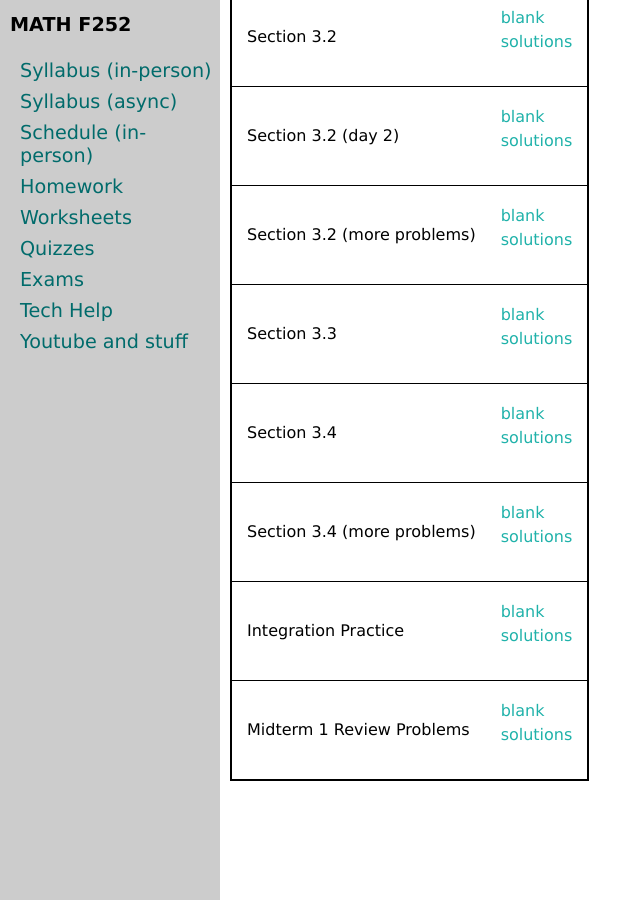
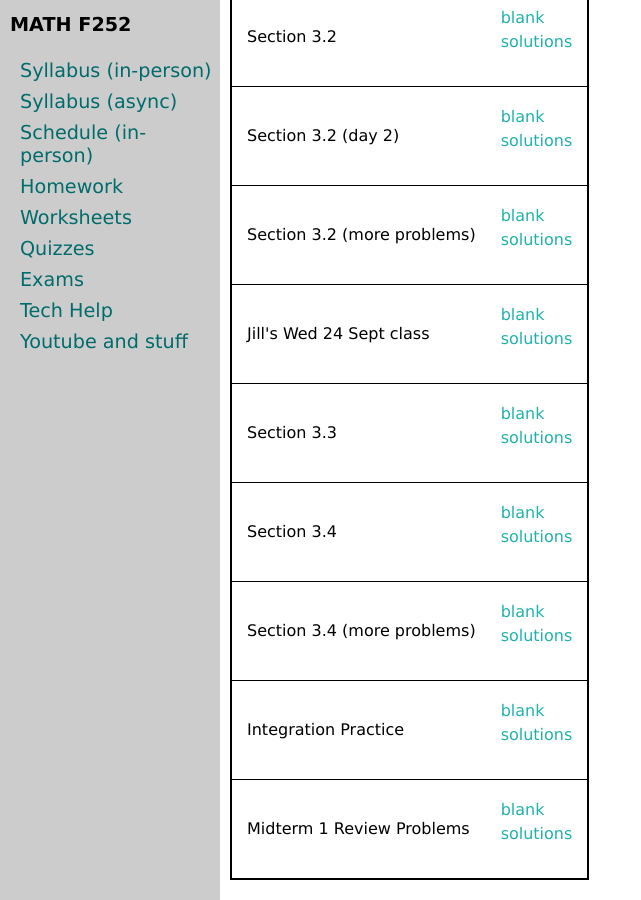
Before and after one commit to uaf-math/calc2, a Jekyll site: the page built from worksheetsF25.md, in a window 1280 px wide and 900 px high, scrolled down 1419 px. Shown: the whole window, without its empty margins (0-641 px from the left). Built offline with Jekyll 4.4.1, drawn with Linux system fonts in a browser that asks for light colours.

Commit message:
Update worksheetsF25.yml

```diff
--- a/_data/worksheetsF25.yml
+++ b/_data/worksheetsF25.yml
@@ -49,6 +49,9 @@ worksheets:
 - name: Section 3.2 (more problems)
   blank: 3p2merge.pdf
   solutions: 3p2mergesolns.pdf
+- name: Jill's Wed 24 Sept class
+  blank: M252_3_2_and_3_3.pdf
+  solutions: M252_3_2_and_3_3-s.pdf
 - name: Section 3.3
   blank: M252-3-3-a.pdf
   solutions: M252-3-3-a-s.pdf
```
